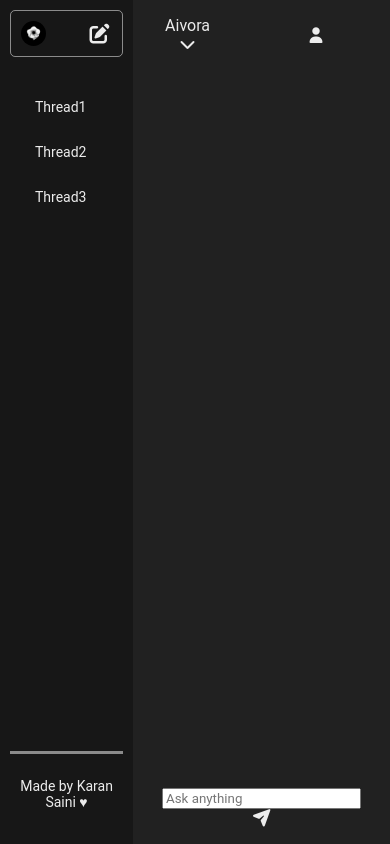
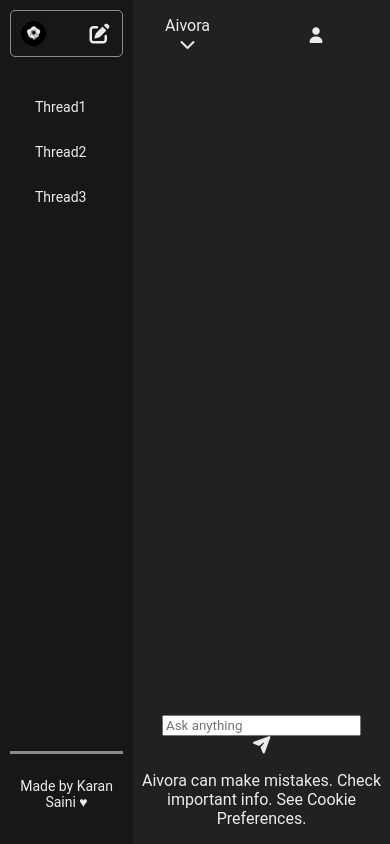
Before and after one commit to Karxn-saini07/Aivora, a React (Vite) app in the folder Frontend/: page / in a window 390 px wide. Built offline with nearby package versions, Linux system fonts and the light colour scheme.

Commit message:
Add responsive homepage UI layout

```diff
--- a/Frontend/src/ChatWindow.jsx
+++ b/Frontend/src/ChatWindow.jsx
@@ -19,7 +19,7 @@ function ChatWindow() {
                 <div id="submit"><i class="fa-solid fa-paper-plane"></i></div>
             </div>
             <p className="info">
-            {/* Aivora can make mistakes. Check important info. See Cookie Preferences. */}
+            Aivora can make mistakes. Check important info. See Cookie Preferences.
             </p>
             </div>
         </div>
```
